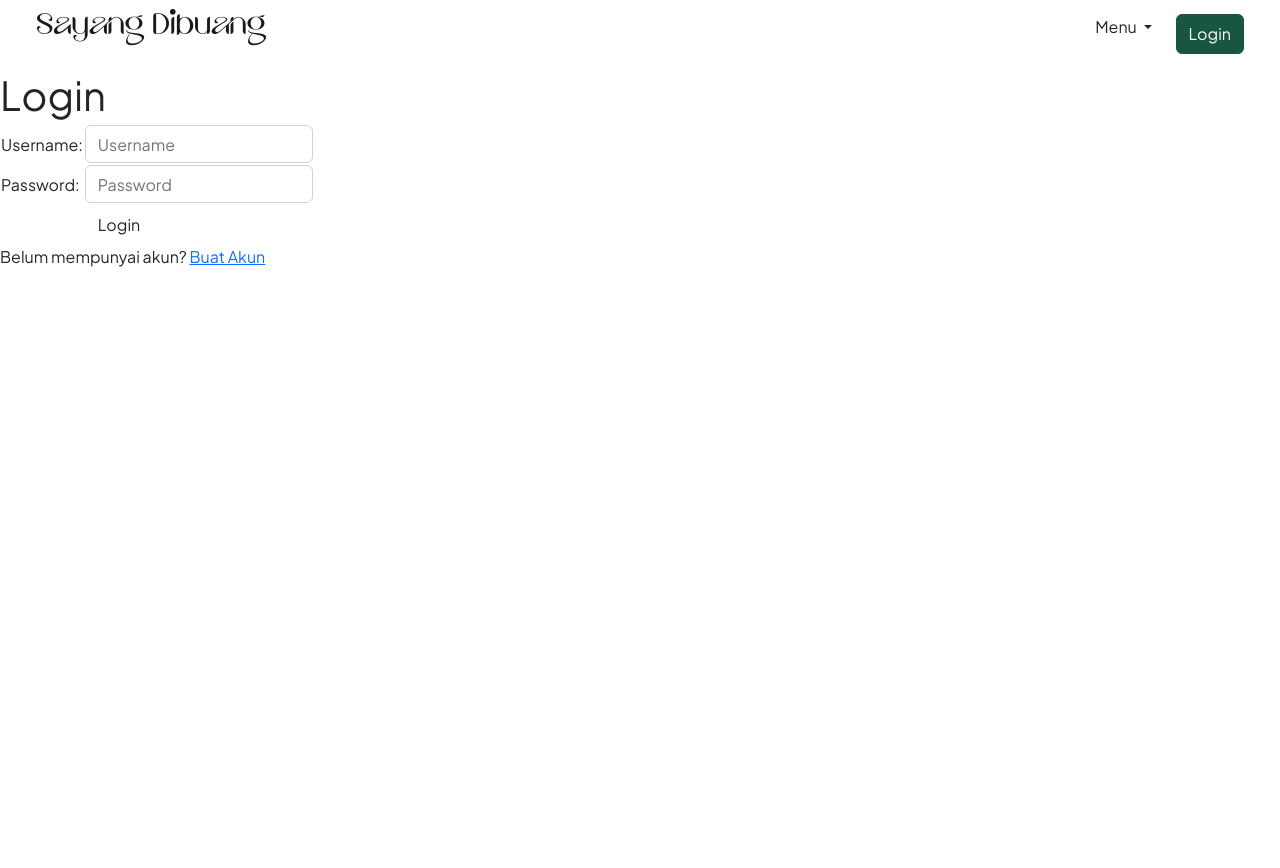
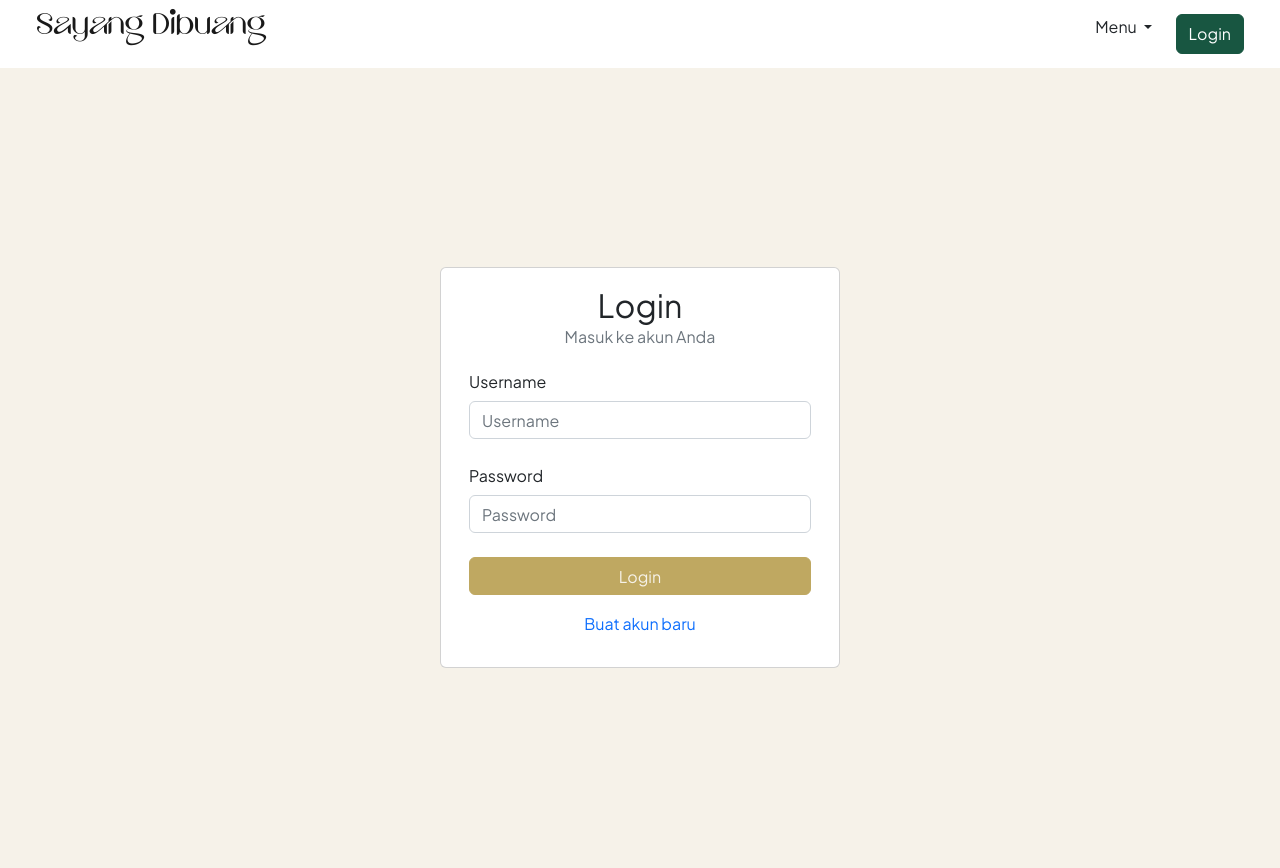
Before and after one commit to KristoJeremy/Sayang-Dibuang-Web, a Django app: page /login/ in a window 1280 px wide. Before the commit the page ends 267 px from the top, so only its background shows below. Run offline with Django 4.2, Linux system fonts and the light colour scheme.

Commit message:
Add style to login.html

```diff
--- /dev/null
+++ b/fitur_autentikasi/static/fitur_autentikasi/style.css
@@ -0,0 +1,7 @@
+a {
+    text-decoration: none;
+}
+
+body {
+    background-color: #F6F2E9;
+}
--- a/fitur_autentikasi/templates/login.html
+++ b/fitur_autentikasi/templates/login.html
@@ -1,34 +1,37 @@
 {% extends 'base.html' %}
+{% load static %}
 
 {% block meta %}
 <title>Login</title>
+<link rel="stylesheet" href="{% static 'css/styles.css' %}">
+<link rel="stylesheet" href="{% static 'fitur_autentikasi/style.css' %}">
 {% endblock meta %}
 
 {% block content %}
 
 <div class = "login">
+    <div class="d-flex flex-column min-vh-100 justify-content-center align-items-center">
+        <div class="card mw-100" style="width: 25rem;">
+            <div class="card-body">
+                <h2 class="card-title mb-2 text-center">Login</h2>
+                <h6 class="card-subtitle mb-4 text-muted text-center">Masuk ke akun Anda</h6>
 
-    <h1>Login</h1>
-
-    <form method="POST">
+                <div class="container">
+                    <form method="POST" class="row g-4">
                         {% csrf_token %}
-        <table>
-            <tr>
-                <td>Username: </td>
-                <td><input type="text" name="username" placeholder="Username" class="form-control"></td>
-            </tr>
-
-            <tr>
-                <td>Password: </td>
-                <td><input type="password" name="password" placeholder="Password" class="form-control"></td>
-            </tr>
-
-            <tr>
-                <td></td>
-                <td><input class="btn login_btn" type="submit" value="Login"></td>
-            </tr>
-        </table>
+                        <div class="col-12">
+                            <label for="username" class="form-label">Username</label>
+                            <input type="text" name="username" placeholder="Username" class="form-control" id="username">
+                        </div>
+                        <div class="col-12">
+                            <label for="password" class="form-label">Password</label>
+                            <input type="password" name="password" placeholder="Password" class="form-control" id="password">
+                        </div>
+                        <div class="col-12 text-center">
+                            <input class="btn login_btn btn-gold text-sand mw-100" style="width: 25rem;" type="submit" value="Login">
+                        </div>
                     </form>
+                </div>
 
                 {% if messages %}
                     <ul>
@@ -37,7 +40,12 @@
                         {% endfor %}
                     </ul>
                 {% endif %}
-    Belum mempunyai akun? <a href="{% url 'fitur_autentikasi:register' %}">Buat Akun</a>
+                <div class="containter m-3">
+                    <p class="text-center"><a href="{% url 'fitur_autentikasi:register' %}">Buat akun baru</a></p>
+                </div>
+            </div>
+        </div>
+    </div>
 </div>
 
 {% endblock content %}
```
Lines whose indentation alone changed are shown as unchanged.
